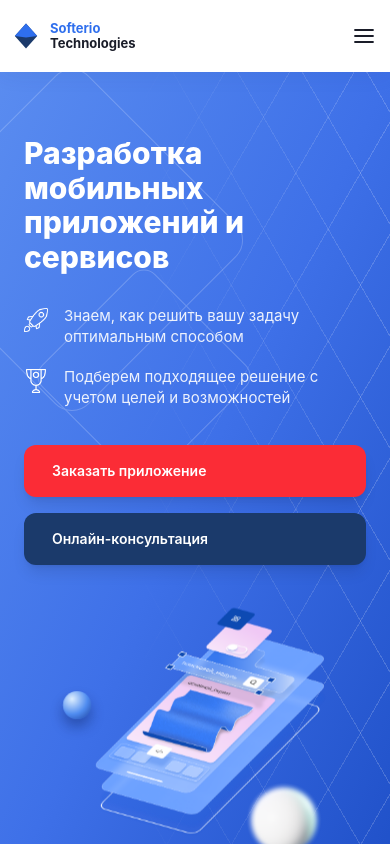
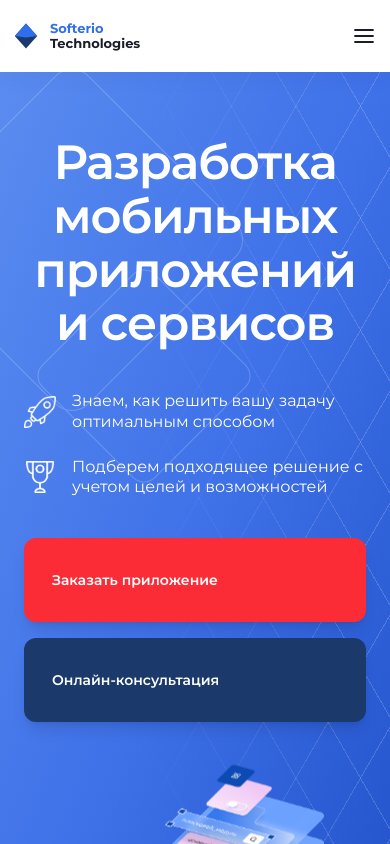
Before and after one commit to cozy-bit/softerio-technologies, a React (Vite) app: page / in a window 390 px wide. Shown: the top 844 px of the page. Built offline with nearby package versions, Linux system fonts and the light colour scheme.

Commit message:
fixed mobile view on Hero section

```diff
--- a/index.html
+++ b/index.html
@@ -4,6 +4,12 @@
     <meta charset="UTF-8" />
     <meta name="viewport" content="width=device-width, initial-scale=1.0" />
     <title>softerio-technologies</title>
+    <link rel="preconnect" href="https://fonts.googleapis.com" />
+    <link rel="preconnect" href="https://fonts.gstatic.com" crossorigin />
+    <link
+      href="https://fonts.googleapis.com/css2?family=Montserrat:wght@400;500;600;700;800&display=swap"
+      rel="stylesheet"
+    />
   </head>
   <body>
     <div id="root"></div>
--- a/src/components/sections/HeroSection.jsx
+++ b/src/components/sections/HeroSection.jsx
@@ -55,26 +55,26 @@ function HeroSection() {
       <div className="relative z-10 mx-auto grid max-w-[1288px] gap-12 px-6 py-16 md:px-10 lg:grid-cols-2 lg:items-center lg:py-24">
         {/* колонка с текстом */}
         <div>
-          <h1 className="max-w-[560px] text-[30px] leading-[1.15] font-extrabold text-white sm:text-[38px] lg:text-[44px]">
+          <h1 className="max-w-[580px] text-5xl leading-[1.12] font-semibold tracking-tight text-center text-white sm:text-[42px] lg:text-[48px]">
             Разработка мобильных приложений и сервисов
           </h1>
 
-          <ul className="mt-8 flex flex-col gap-5">
+          <ul className="mt-10 flex flex-col gap-6">
             {FEATURES.map(({ icon, text }) => (
-              <li key={text} className="flex items-start gap-4">
+              <li key={text} className="flex items-center gap-4">
                 <img
                   src={icon}
                   alt=""
-                  className="mt-0.5 h-6 w-6 shrink-0 object-contain"
+                  className="h-8 w-8 shrink-0 object-contain brightness-0 invert"
                 />
-                <span className="text-[15px] leading-snug text-white/90 sm:text-base">
+                <span className="text-[16px] leading-[1.3] font-normal text-white sm:text-[18px]">
                   {text}
                 </span>
               </li>
             ))}
           </ul>
 
-          <div className="mt-9 flex flex-col gap-4 sm:flex-row sm:flex-wrap">
+          <div className="mt-10 flex flex-col gap-4 sm:flex-row sm:flex-wrap">
             <Button
               href="#request"
               variant="primary"
--- a/src/components/ui/Button.jsx
+++ b/src/components/ui/Button.jsx
@@ -14,7 +14,7 @@ function Button({
   children,
   ...props
 }) {
-  const classes = `rounded-xl px-7 py-4 text-sm font-semibold shadow-lg shadow-black/10 transition-transform hover:-translate-y-0.5 hover:shadow-xl sm:text-base ${VARIANT_CLASSES[variant]} ${className}`;
+  const classes = `rounded-xl px-7 py-8 sm:py-4 text-sm font-semibold shadow-lg shadow-black/10 transition-transform hover:-translate-y-0.5 hover:shadow-xl sm:text-base ${VARIANT_CLASSES[variant]} ${className}`;
 
   if (href) {
     return (
--- a/src/index.css
+++ b/src/index.css
@@ -1,4 +1,5 @@
 @import 'tailwindcss';
+@import url('https://fonts.googleapis.com/css2?family=Montserrat:wght@400;500;600;700;800&display=swap');
 
 @theme {
   /* Brand colors */
@@ -24,7 +25,7 @@
   --color-danger: #f0614f;
 
   /* Fonts */
-  --font-sans: 'Inter', system-ui, 'Segoe UI', Roboto, sans-serif;
+  --font-sans: 'Montserrat', system-ui, -apple-system, sans-serif;
 
   /* Shadows */
   --shadow-header: 0 4px 20px rgba(27, 58, 107, 0.06);
```
